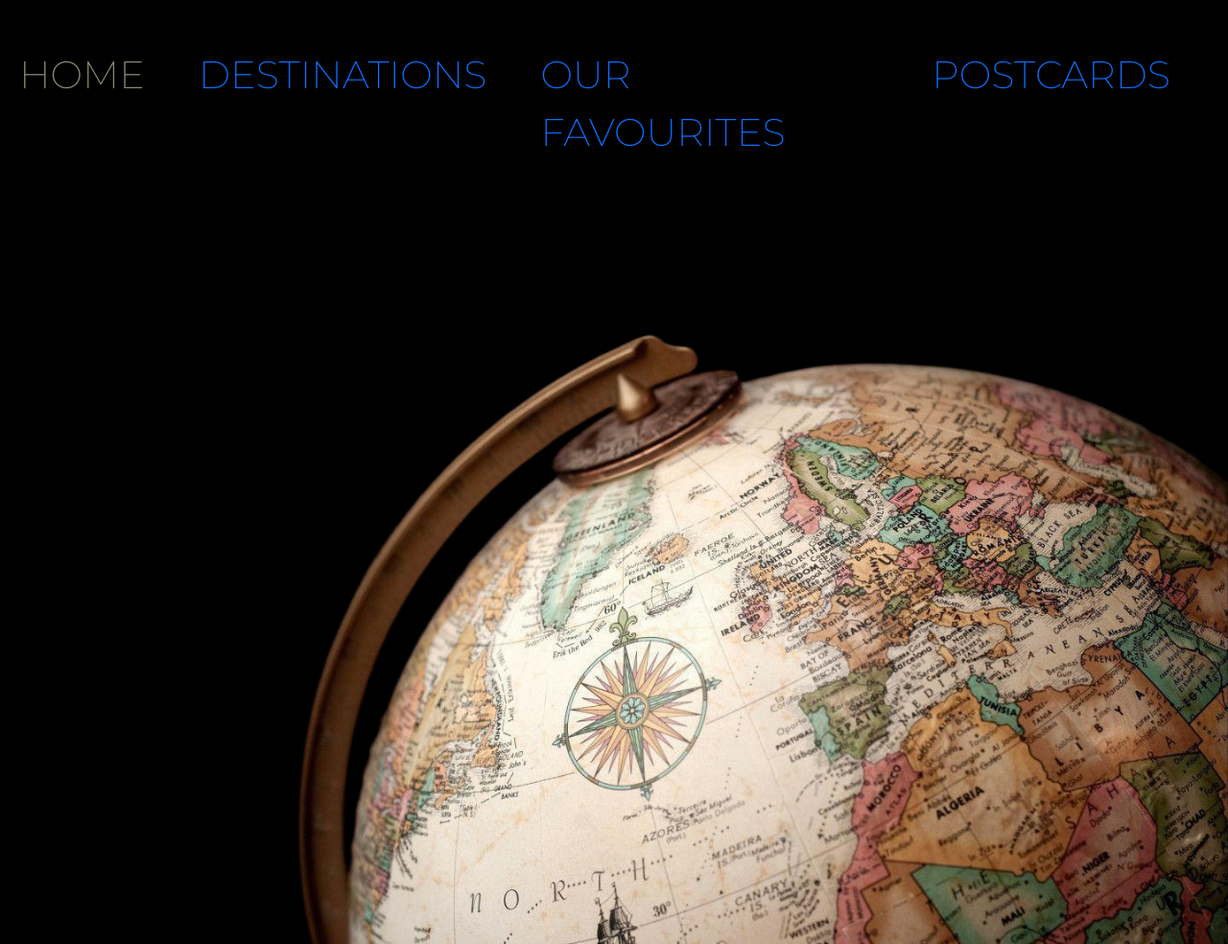
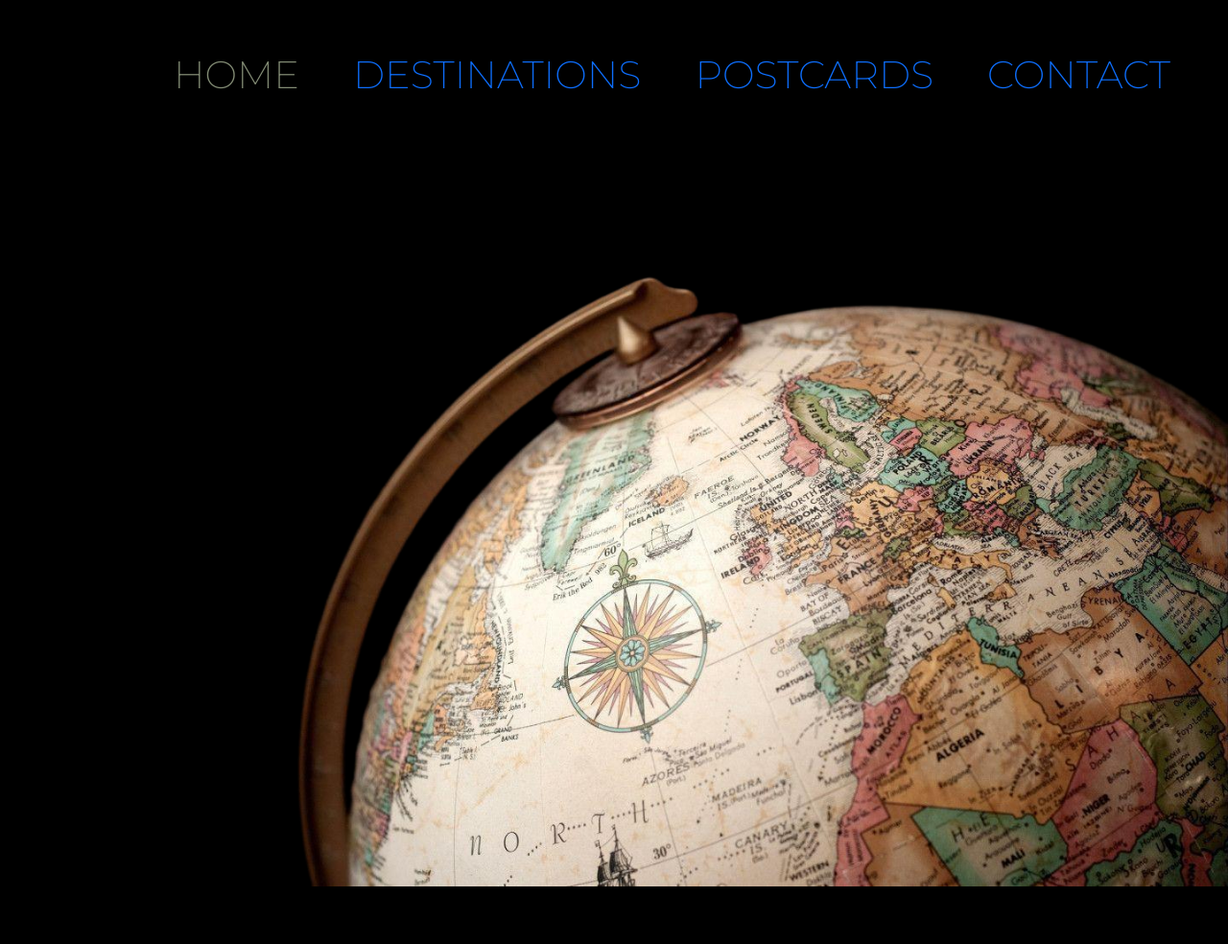
Before and after one commit to n1ght0wl/cfg-web-dev, a plain HTML site: page index.html in a window 1280 px wide. Shown: the whole page at 96% size. After the commit the page ends 924 px from the top, so only its background shows below. Drawn offline with nearby package versions, Linux system fonts and the light colour scheme.

Commit message:
changed nav

```diff
--- a/css/main.css
+++ b/css/main.css
@@ -15,7 +15,6 @@ nav {
   font-size: 40px;
   text-transform: uppercase;
   font-weight: lighter;
-  z-index: 2;
   background-color: black;
 }
 nav a {
@@ -37,7 +36,7 @@ nav a.active {
 
 .btn a {
   text-decoration:none;
-  color: #838c75;
+  color: #838c75
 
 }
 
@@ -92,10 +91,22 @@ header .hero-img {
 @media (min-width: 1200px) {
   header .hero-img {
     background-image: url("../img/globe-large-black.jpg");
-    background-position: 80% 15%;
+
   }
 }
-@-webkit-keyframes color {
+
+
+
+
+
+
+
+
+
+
+
+
+/* @-webkit-keyframes color {
   0% {
     color: black;
   }
@@ -110,4 +121,4 @@ header .hero-img {
   100% {
     color: #838c75;
   }
-}
+} */
--- a/index.html
+++ b/index.html
@@ -45,8 +45,8 @@
 					<div class="navbar-nav ms-auto">
 						<a class="nav-link active" href="index.html">Home</a>
 						<a class="nav-link" href="destinations.html">Destinations</a>
-						<a class="nav-link" href="favourites.html">Our favourites</a>
-						<a class="nav-link" href="postcards.html">Postcards</a>
+						<a class="nav-link" href="favourites.html">Postcards</a>
+						<a class="nav-link" href="contact.html">Contact</a>
 					</div>
 				</div>
 			</div>
```
